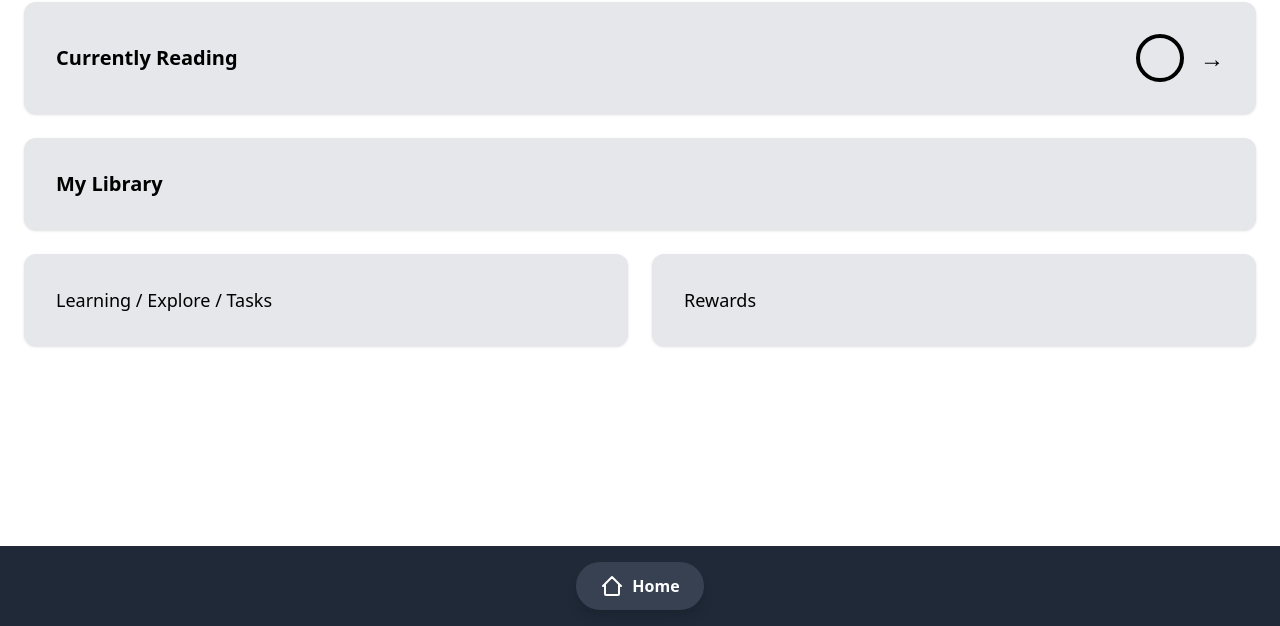
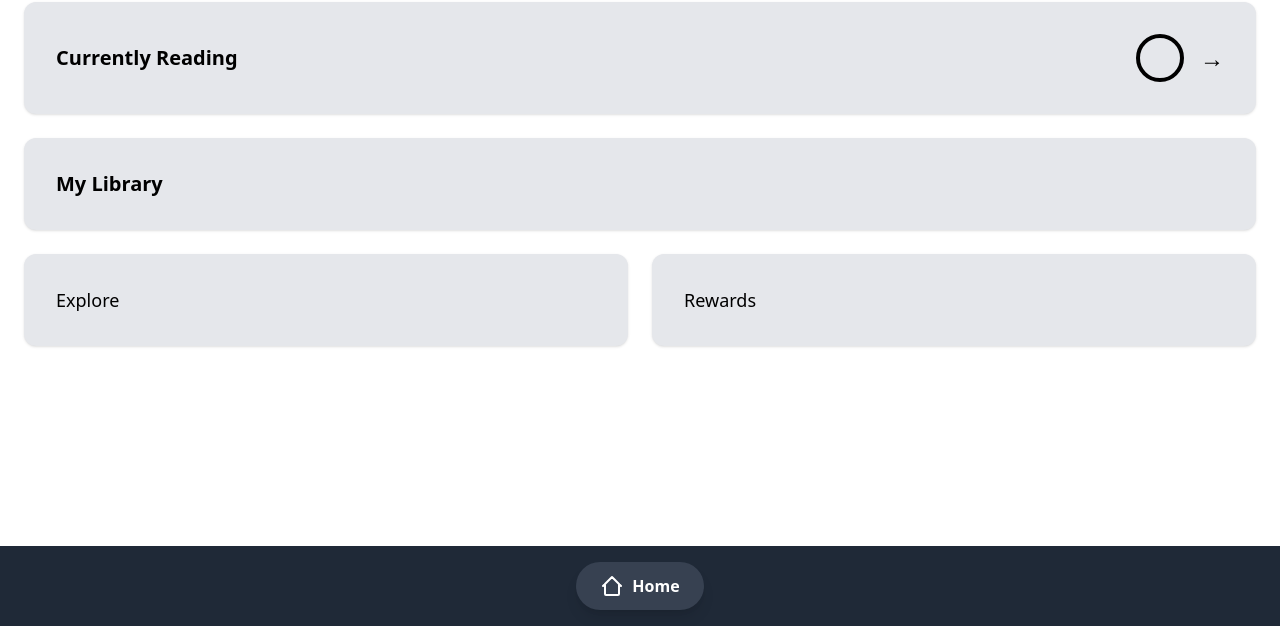
Before and after one commit to gphang/noko-web, a plain HTML site: page index.html in a window 1280 px wide. Shown: the part 174-800 px from the top of the page. Drawn offline with nearby package versions, Linux system fonts and the light colour scheme; files whose address does not match are found by name.

Commit message:
fix: moved index.html to root for github deployment

```diff
--- a/frontend/index.html
+++ b/index.html
@@ -46,7 +46,7 @@
       <!-- Tasks -->
       <a href="./quiz.html?book=jack-and-jill"
         class="block bg-gray-200 rounded-xl p-8 shadow hover:shadow-lg transition">
-        <span class="text-lg font-medium">Learning / Explore / Tasks</span>
+        <span class="text-lg font-medium">Explore</span>
       </a>
 
       <!-- Rewards -->
```
Also changed, not shown: 2 other files.
